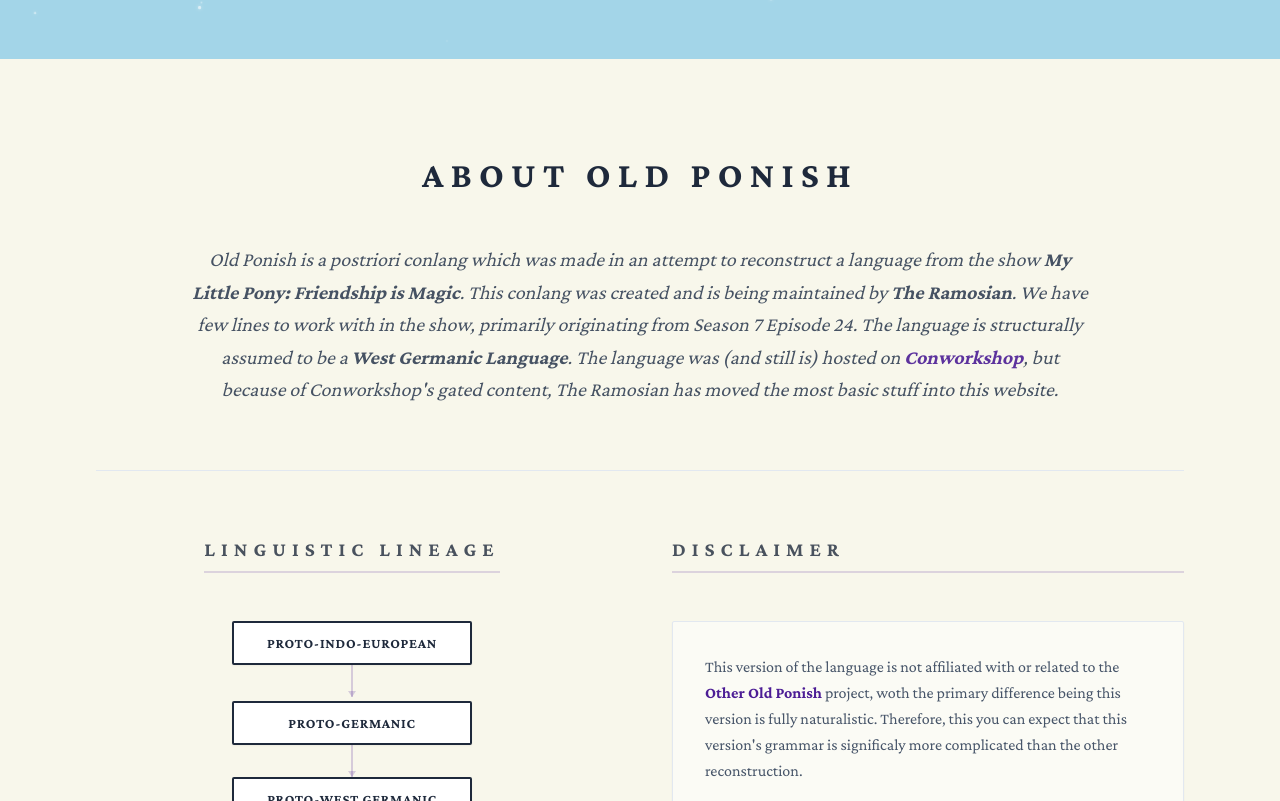
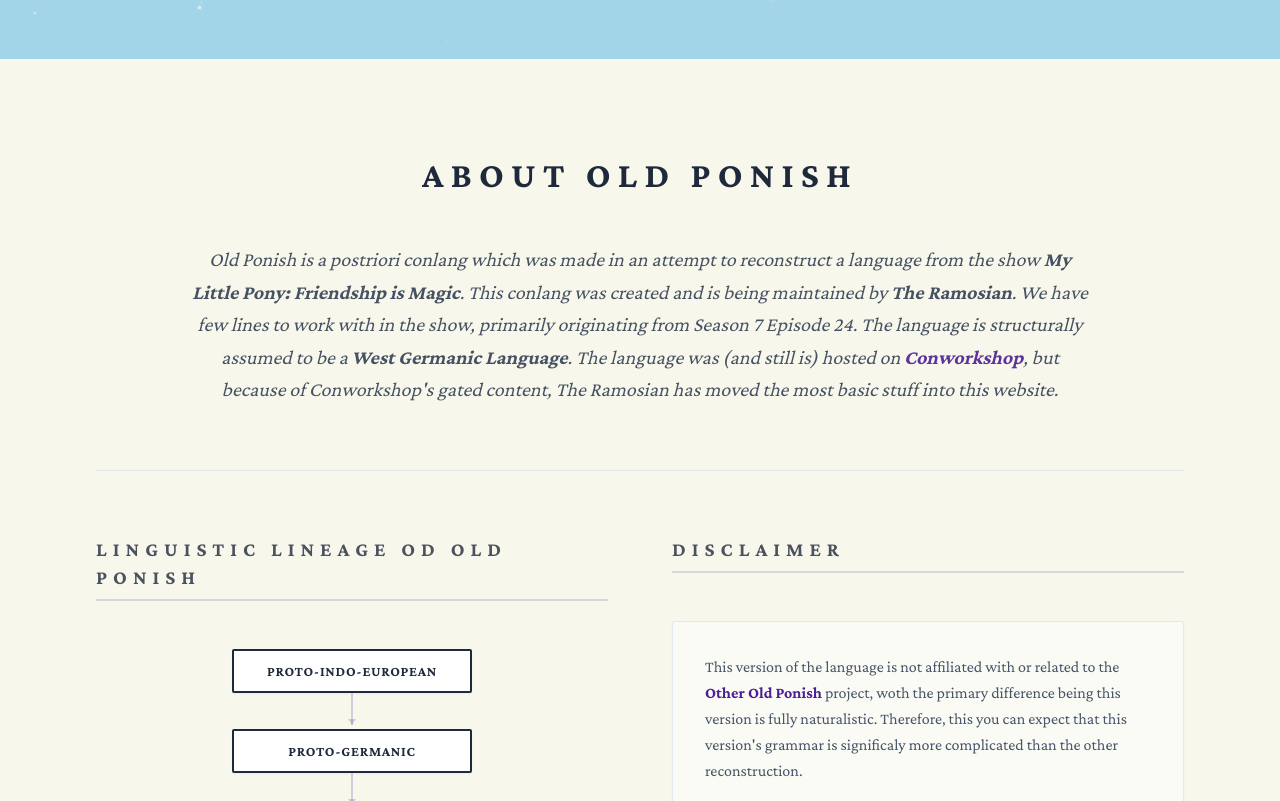
Before and after one commit to The-Ramosian/Old-Ponish, a React (Vite) app: page / in a window 1280 px wide. Shown: the part 562-1363 px from the top of the page. Built offline with nearby package versions, Linux system fonts and the light colour scheme.

Commit message:
Update About.tsx

```diff
--- a/components/About.tsx
+++ b/components/About.tsx
@@ -41,7 +41,7 @@ const About: React.FC = () => {
       <div className="max-w-6xl mx-auto px-8">
         {/* Original Position Header */}
         <div className="text-center mb-16 max-w-4xl mx-auto">
-          <h2 className="text-4xl font-bold text-[#1e293b] uppercase tracking-[0.2em] mb-12">About Old Ponish</h2>
+          <h1 className="text-4xl font-bold text-[#1e293b] uppercase tracking-[0.2em] mb-12">About Old Ponish</h1>
           <p className="text-xl leading-relaxed text-justify md:text-center text-[#334155] italic font-medium opacity-90">
             Old Ponish is a postriori conlang which was made in an attempt to reconstruct a language from the show <strong>My Little Pony: Friendship is Magic</strong>. This conlang was created and is being maintained by <strong>The Ramosian</strong>. We have few lines to work with in the show, primarily originating from Season 7 Episode 24. The language is structurally assumed to be a <strong>West Germanic Language</strong>. The language was (and still is) hosted on <a href="https://conworkshop.com/dictionary.php?L=OLDP" target="_blank" rel="noopener noreferrer" className="text-[#4c1d95] font-bold hover:underline">Conworkshop</a>, but because of Conworkshop's gated content, The Ramosian has moved the most basic stuff into this website.
           </p>
@@ -50,7 +50,7 @@ const About: React.FC = () => {
         <div className="grid grid-cols-1 md:grid-cols-2 gap-16 items-start border-t border-[#e2e8f0] pt-16 mb-24">
           {/* Tree Section */}
           <div className="flex flex-col items-center">
-            <h3 className="text-xl font-bold text-[#1e293b] mb-12 uppercase tracking-[0.3em] opacity-80 border-b-2 border-[#4c1d95]/20 pb-2">Linguistic Lineage</h3>
+            <h2 className="text-xl font-bold text-[#1e293b] mb-12 uppercase tracking-[0.3em] opacity-80 border-b-2 border-[#4c1d95]/20 pb-2">Linguistic Lineage od Old Ponish</h2>
             <div className="flex flex-col items-center w-full space-y-0">
               <TreeItem name="Proto-Indo-European" />
               <TreeItem name="Proto-Germanic" />
@@ -63,7 +63,7 @@ const About: React.FC = () => {
 
           {/* Disclaimer Section */}
           <div className="flex flex-col h-full">
-            <h3 className="text-xl font-bold text-[#1e293b] mb-12 uppercase tracking-[0.3em] opacity-80 border-b-2 border-[#4c1d95]/20 pb-2">Disclaimer</h3>
+            <h2 className="text-xl font-bold text-[#1e293b] mb-12 uppercase tracking-[0.3em] opacity-80 border-b-2 border-[#4c1d95]/20 pb-2">Disclaimer</h2>
             <div className="bg-white/50 p-8 border border-[#e2e8f0] rounded-sm shadow-sm h-full flex flex-col justify-start">
               <p className="text-base leading-relaxed text-[#475569] mb-4">
                 This version of the language is not affiliated with or related to the <a href="https://oldponish.netlify.app/" target="_blank" rel="noopener noreferrer" className="text-[#4c1d95] font-bold hover:underline">Other Old Ponish</a> project, woth the primary difference being this version is fully naturalistic. Therefore, this you can expect that this version's grammar is significaly more complicated than the other reconstruction.
```
